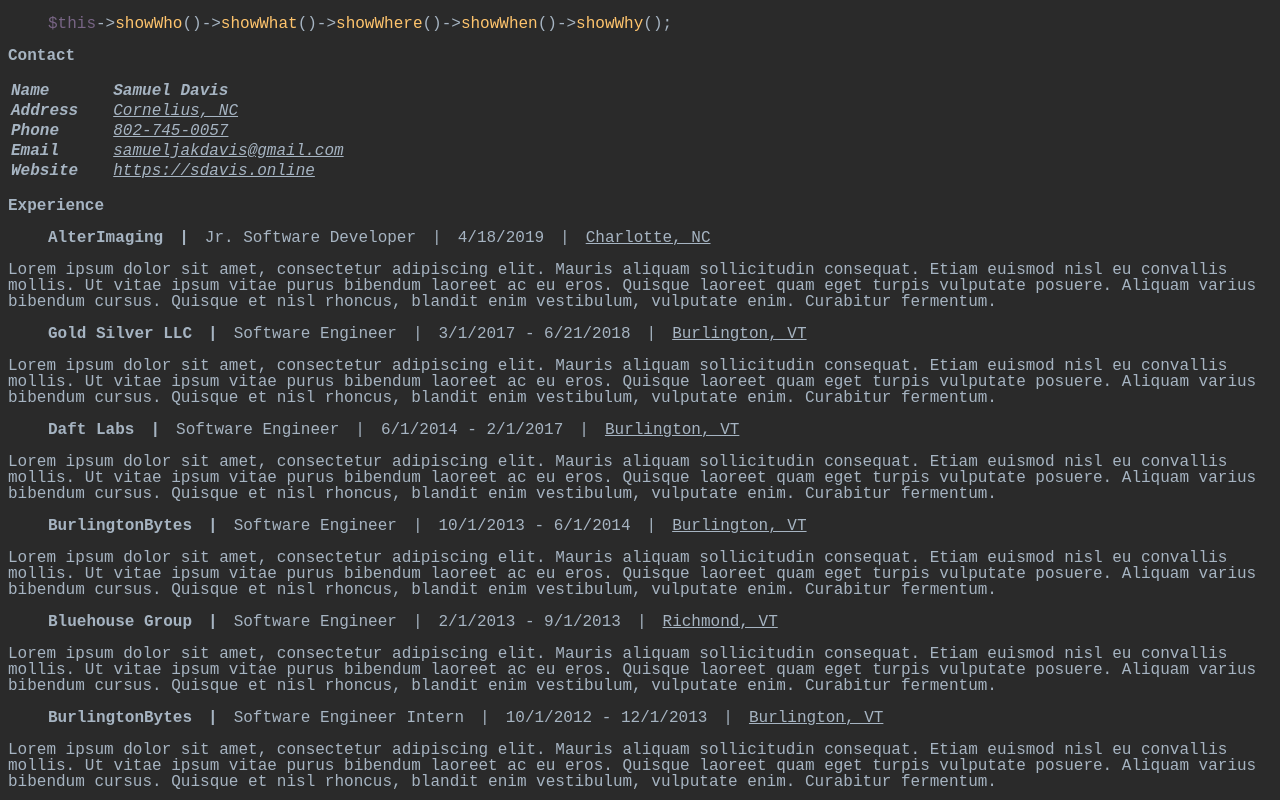
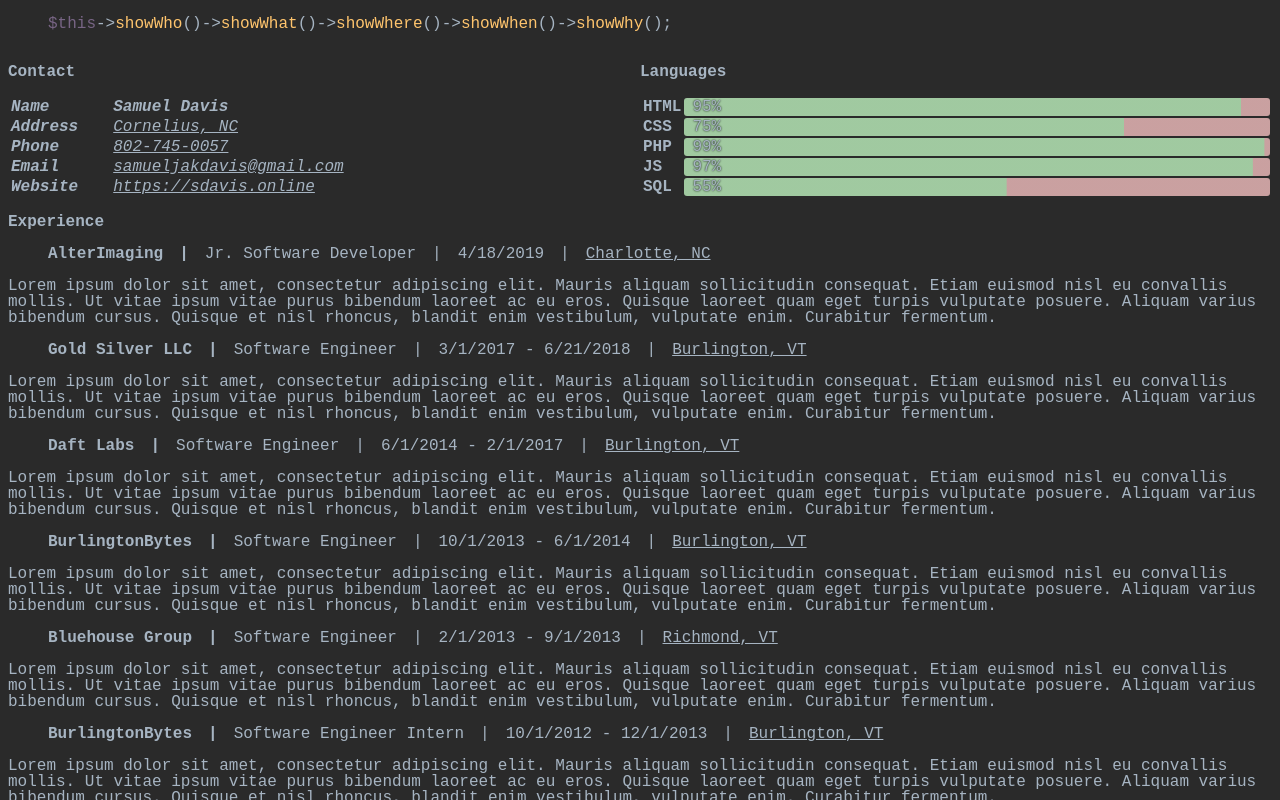
Before and after one commit to SamuelDavis/homepage, a Vue app: page / in a window 1280 px wide. Shown: the top 800 px of the page. Built offline with nearby package versions, Linux system fonts and the light colour scheme.

Commit message:
create skill-set component

```diff
--- a/src/App.vue
+++ b/src/App.vue
@@ -2,12 +2,18 @@
   <div id="app">
     <main-nav :routes="mainNav"/>
     <div>
-      <h3>Contact</h3>
-      <contact :info="contact"/>
-    </div>
-    <div>
-      <h3>Experience</h3>
-      <experience :key="i" v-bind="info" v-for="(info, i) in experiences"/>
+      <section>
+        <h3>Contact</h3>
+        <contact :info="contact"/>
+      </section>
+      <section :key="i" v-for="({label, skills},i) in skillSets">
+        <h3 v-text="label"/>
+        <skill-set v-bind:skills="skills"/>
+      </section>
+      <section>
+        <h3>Experience</h3>
+        <experience :key="i" v-bind="info" v-for="(info, i) in experiences"/>
+      </section>
     </div>
   </div>
 </template>
@@ -16,13 +22,15 @@
   import MainNav from './components/MainNav'
   import Contact from './components/Contact.vue'
   import Experience from './components/Experience.vue'
+  import SkillSet from './components/SkillSet.vue'
 
   export default {
     name: 'app',
     components: {
       MainNav,
       Contact,
-      Experience
+      Experience,
+      SkillSet
     },
     data () {
       return {
@@ -32,6 +40,18 @@
           'Where',
           'When',
           'Why',
+        ],
+        skillSets: [
+          {
+            label: 'Languages',
+            skills: [
+              { name: 'HTML', confidence: 95 },
+              { name: 'CSS', confidence: 75 },
+              { name: 'PHP', confidence: 99 },
+              { name: 'JS', confidence: 97 },
+              { name: 'SQL', confidence: 55 },
+            ]
+          }
         ],
         contact: {
           name: { text: 'Samuel Davis' },
@@ -142,4 +162,14 @@
     background-color: $colorBg;
     font-family: monospace;
   }
+
+  #app > div {
+    display: flex;
+    flex-wrap: wrap;
+
+    section {
+      flex: 1;
+      min-width: fit-content;
+    }
+  }
 </style>
--- /dev/null
+++ b/src/components/SkillSet.vue
@@ -0,0 +1,51 @@
+<template>
+  <table>
+    <tbody>
+    <tr :key="name" v-for="{name,confidence} in skills">
+      <th v-text="name"/>
+      <td :ref="name" v-text="`${confidence}%`"/>
+    </tr>
+    </tbody>
+  </table>
+</template>
+
+<script>
+  export default {
+    name: 'skill-set',
+    props: {
+      skills: Array
+    },
+    mounted () {
+      this.skills.forEach(({ name, confidence }) => {
+        let pct = 0
+        const interval = setInterval(() => {
+          this.$refs[name][0].style.backgroundImage
+            = `linear-gradient(0.25turn, rgba(200,255,200,0.75) ${pct}%, rgba(255,200,200,0.75) ${pct + 0.1}%)`
+          if (pct++ >= confidence) clearInterval(interval)
+        }, 10)
+      })
+    }
+  }
+</script>
+
+<style lang="scss" scoped>
+  table {
+    width: 100%;
+
+    tr {
+      th {
+        text-align: left;
+      }
+
+      td {
+        text-shadow: 0 0 2px black;
+        border-radius: 3px;
+        padding-left: 0.5em;
+
+        &:last-child {
+          width: 100%;
+        }
+      }
+    }
+  }
+</style>
```
